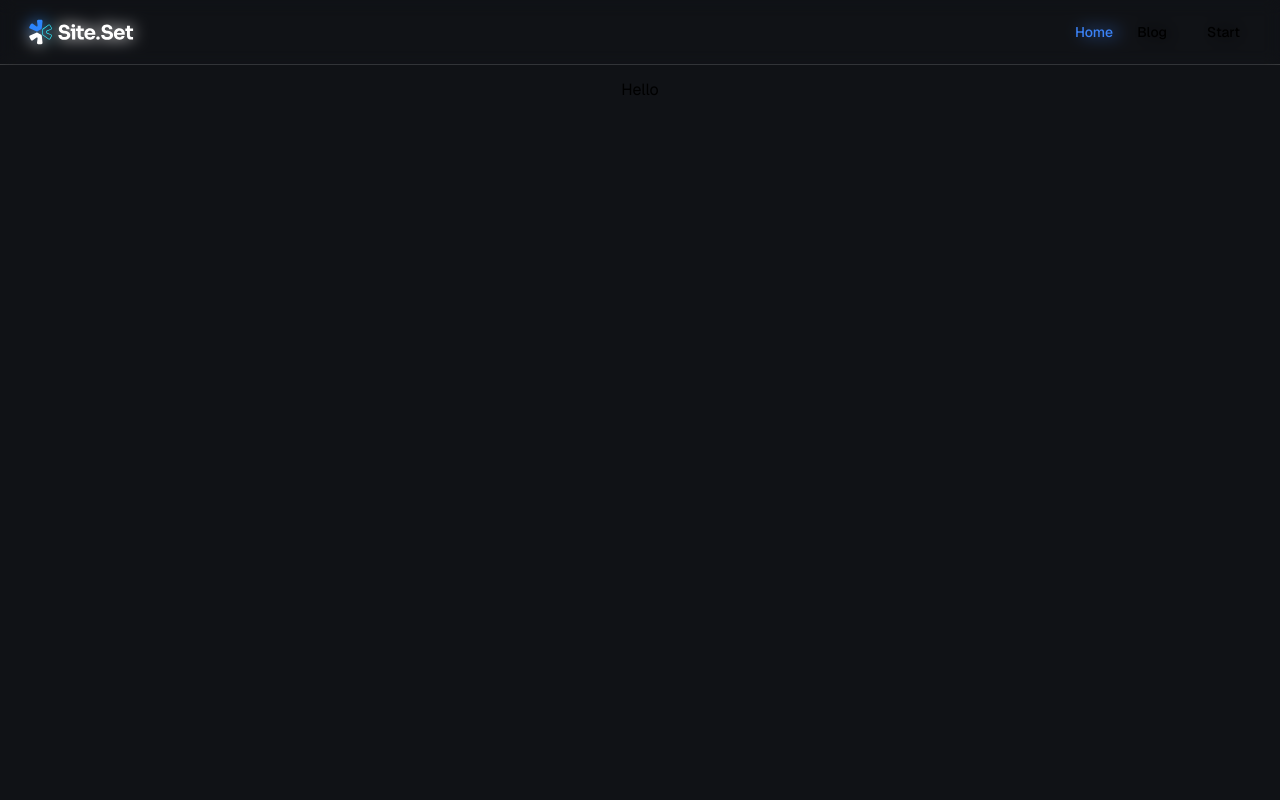
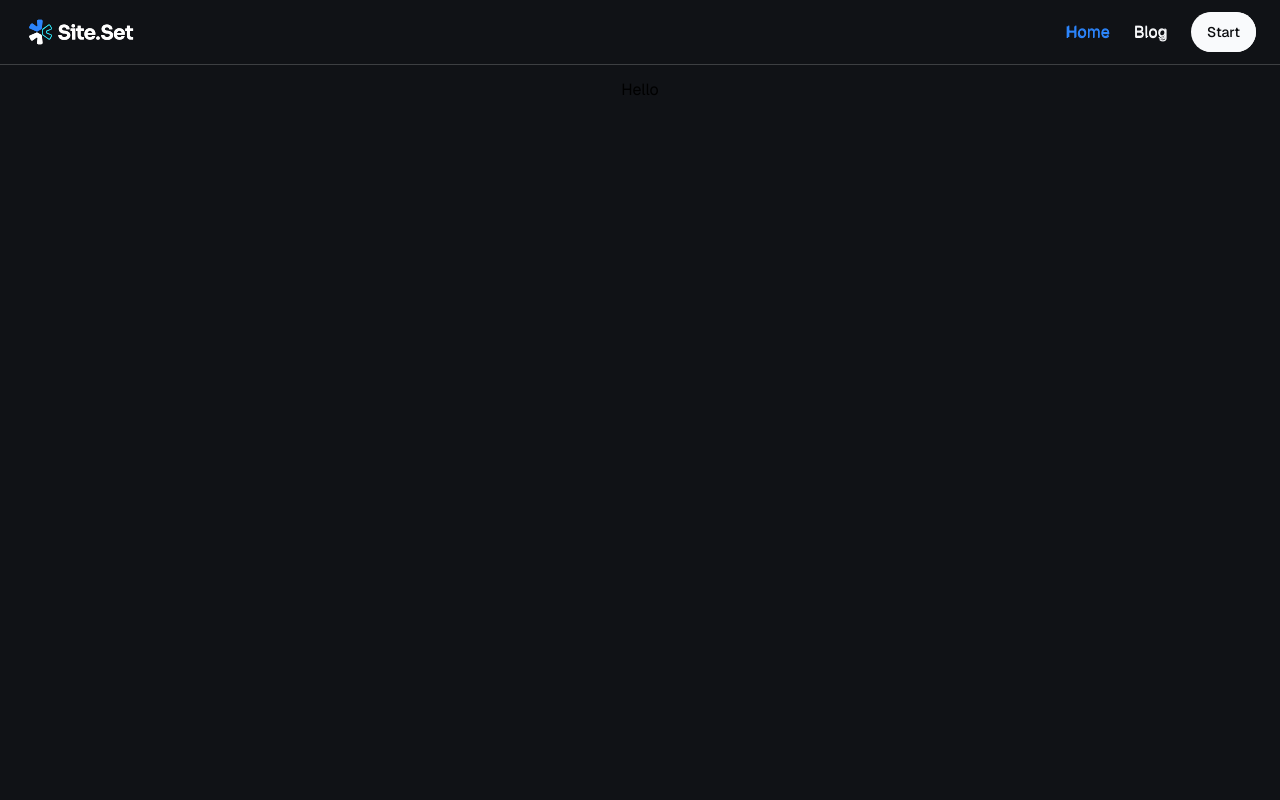
Before and after one commit to my-rocketseat-courses/site-set, a Next.js app: page / in a window 1280 px wide. Shown: the top 800 px of the page. Built offline with nearby package versions, Linux system fonts and the light colour scheme.

Commit message:
update components to match style guide

```diff
--- a/src/components/active-link/active-link.tsx
+++ b/src/components/active-link/active-link.tsx
@@ -1,20 +1,20 @@
 import { cn } from "@/lib/utils";
-import Link, {LinkProps} from "next/link";
+import Link, { LinkProps } from "next/link";
 import { useRouter } from "next/router";
 
 interface ActiveLinkProps extends LinkProps {
   children: React.ReactNode;
 }
 
-export function ActiveLink({children, href, ...props}: ActiveLinkProps) {
+export function ActiveLink({ children, href, ...props }: ActiveLinkProps) {
   const router = useRouter()
-  const isCurrentPath = router.asPath === href || router.asPath === props.as || router.asPath.startsWith(String(props.as))
+  const isCurrentPath = router.asPath === href || router.asPath === props.as
   return (
     <Link
       href={href}
       className={cn(
-        "text-sm font-medium transition-colors hover:text-blue-500",
-        isCurrentPath ? "text-blue-500" : "text-muted-foreground"
+        "text-action-sm transition-colors hover:text-blue-200",
+        isCurrentPath ? 'text-blue-200' : 'text-gray-100'
       )}
     >{children}</Link>
   )
--- a/src/components/header/header.tsx
+++ b/src/components/header/header.tsx
@@ -5,14 +5,14 @@ import { Logo } from "../logo/logo"
 
 export function Header() {
   return (
-    <header className="fixed top-0 z-50 w-full border-b border-white/10 bg-background/95 backdrop-blur supports-[backdrop-filters]:bg-background/60">
+    <header className="fixed top-0 z-50 w-full border-b border-white/10 bg-background/95 supports-[backdrop-filters]:bg-background/60">
       <div className="mx-auto max-w-7xl px-4 sm:px-6 ls:px-80">
         <div className="flex h-16 items-center justify-between">
           <Logo />
           <nav className="flex items-center gap-6">
             <ActiveLink href="/">Home</ActiveLink>
             <ActiveLink href="/blig">Blog</ActiveLink>
-            <Button variant="secondary" className="rounded-full">
+            <Button variant="secondary">
               <Link href="/start">Start</Link>
             </Button>
           </nav>
--- a/src/components/layout/layout.tsx
+++ b/src/components/layout/layout.tsx
@@ -1,3 +1,4 @@
+import { Inter } from "next/font/google";
 import { Footer } from "../footer/footer";
 import { Header } from "../header/header";
 
@@ -5,9 +6,11 @@ type LayoutProps = {
   children: React.ReactNode
 }
 
+const inter = Inter({subsets: ['latin'] })
+
 export function Layout({children}: LayoutProps) {
   return (
-    <div className="relative flex min-h-screen flex-col bg-gray-700">
+    <div className={`${inter.className} relative flex min-h-screen flex-col bg-gray-700`}>
       <Header />
       <main className="flex-1 flex flex-col mb-12">
         {children}
--- a/src/components/ui/button.tsx
+++ b/src/components/ui/button.tsx
@@ -9,13 +9,13 @@ const buttonVariants = cva(
   {
     variants: {
       variant: {
-        default: "bg-primary text-primary-foreground hover:bg-primary/90",
+        default: "bg-blue-200 text-white hover:bg-blue-300",
         destructive:
           "bg-destructive text-destructive-foreground hover:bg-destructive/90",
         outline:
-          "border border-input bg-background hover:bg-accent hover:text-accent-foreground",
+          "border border-gray-400 bg-gray-700 transition-colors duration-200 hover:text-blue-200 hover:border-blue-200",
         secondary:
-          "bg-secondary text-secondary-foreground hover:bg-secondary/80",
+          "bg-gray-100 text-gray-800 hover:bg-blue-100 rounded-full",
         ghost: "hover:bg-accent hover:text-accent-foreground",
         link: "text-primary underline-offset-4 hover:underline",
       },
@@ -35,7 +35,7 @@ const buttonVariants = cva(
 
 export interface ButtonProps
   extends React.ButtonHTMLAttributes<HTMLButtonElement>,
-    VariantProps<typeof buttonVariants> {
+  VariantProps<typeof buttonVariants> {
   asChild?: boolean
 }
 
```
